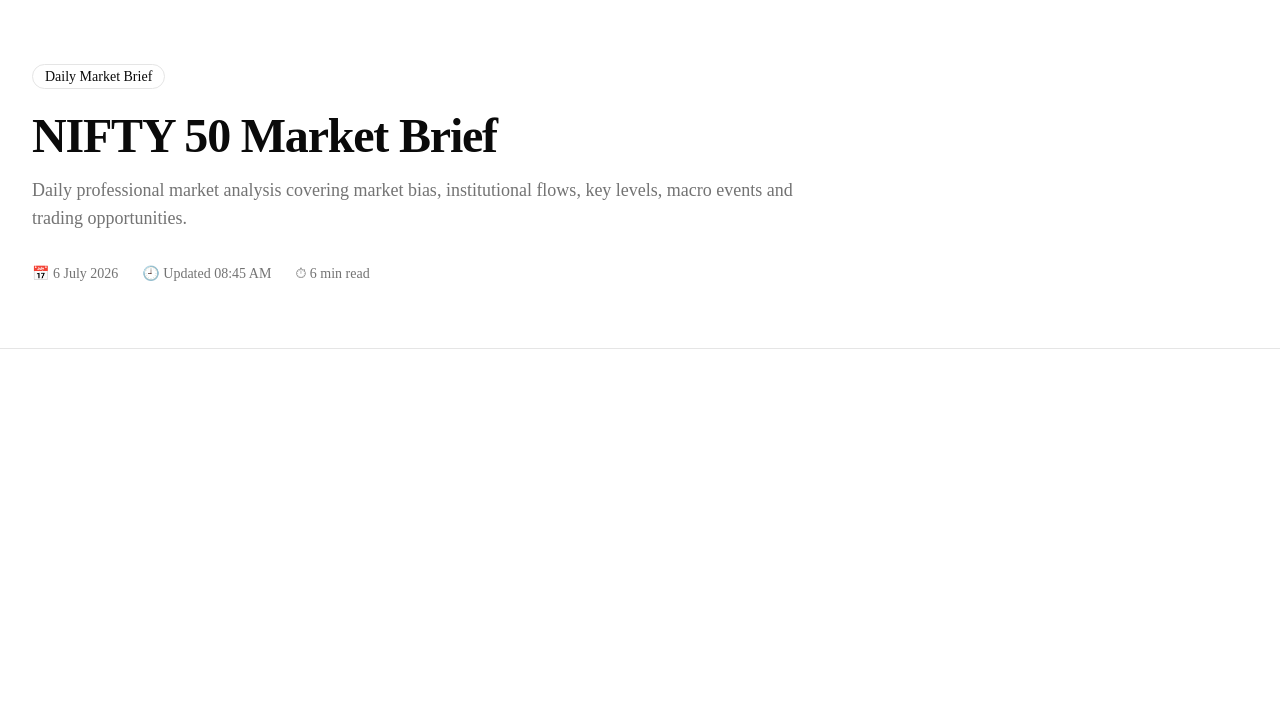
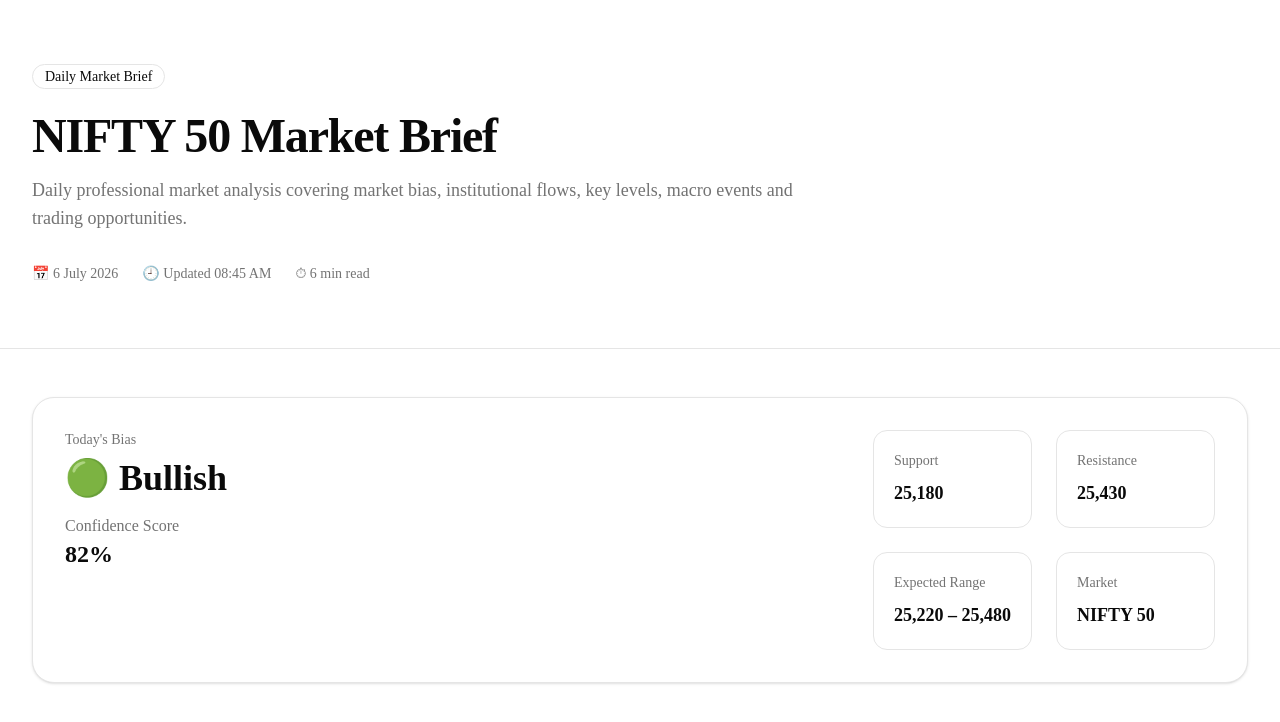
Before and after one commit to troytre/Atlas, a Next.js app: page /market-brief in a window 1280 px wide. Shown: the top 722 px of the page. Built offline with nearby package versions, Linux system fonts and the light colour scheme.

Commit message:
Added types folder and market.ts

```diff
--- a/app/market-brief/page.tsx
+++ b/app/market-brief/page.tsx
@@ -1,9 +1,11 @@
 import { BriefHero } from "@/features/market-brief/components/BriefHero";
+import { BiasSummary } from "@/features/market-brief/components/BiasSummary";
 
 export default function MarketBriefPage() {
   return (
     <>
       <BriefHero />
+      <BiasSummary />
     </>
   );
 }
--- a/features/market-brief/components/BiasSummary.tsx
+++ b/features/market-brief/components/BiasSummary.tsx
@@ -0,0 +1,88 @@
+import { Container } from "@/components/layout/Container";
+
+const summary = {
+  bias: "Bullish",
+  confidence: 82,
+  market: "NIFTY 50",
+  support: "25,180",
+  resistance: "25,430",
+  range: "25,220 – 25,480",
+};
+
+export function BiasSummary() {
+  return (
+    <section className="py-12">
+      <Container>
+        <div className="rounded-3xl border bg-card p-8 shadow-sm">
+
+          <div className="flex flex-col gap-6 lg:flex-row lg:justify-between">
+
+            <div>
+              <p className="text-sm text-muted-foreground">
+                Today's Bias
+              </p>
+
+              <h2 className="mt-2 text-4xl font-bold">
+                🟢 {summary.bias}
+              </h2>
+
+              <p className="mt-4 text-muted-foreground">
+                Confidence Score
+              </p>
+
+              <p className="text-2xl font-semibold">
+                {summary.confidence}%
+              </p>
+            </div>
+
+            <div className="grid grid-cols-2 gap-6">
+
+              <Metric
+                title="Support"
+                value={summary.support}
+              />
+
+              <Metric
+                title="Resistance"
+                value={summary.resistance}
+              />
+
+              <Metric
+                title="Expected Range"
+                value={summary.range}
+              />
+
+              <Metric
+                title="Market"
+                value={summary.market}
+              />
+
+            </div>
+
+          </div>
+
+        </div>
+      </Container>
+    </section>
+  );
+}
+
+function Metric({
+  title,
+  value,
+}: {
+  title: string;
+  value: string;
+}) {
+  return (
+    <div className="rounded-xl border p-5">
+      <p className="text-sm text-muted-foreground">
+        {title}
+      </p>
+
+      <p className="mt-2 text-lg font-semibold">
+        {value}
+      </p>
+    </div>
+  );
+}
--- /dev/null
+++ b/types/market.ts
@@ -0,0 +1,9 @@
+export interface DailyMarketBrief {
+  market: string;
+  bias: "Bullish" | "Bearish" | "Neutral";
+  confidence: number;
+  support: string;
+  resistance: string;
+  expectedRange: string;
+  updatedAt: string;
+}
```
